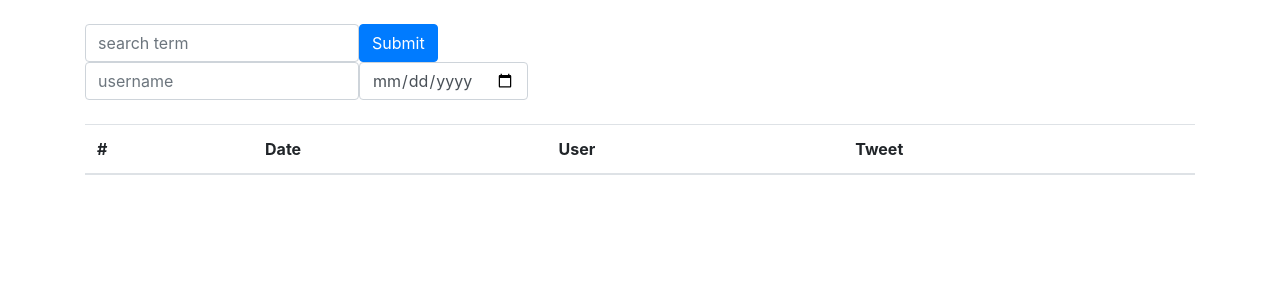
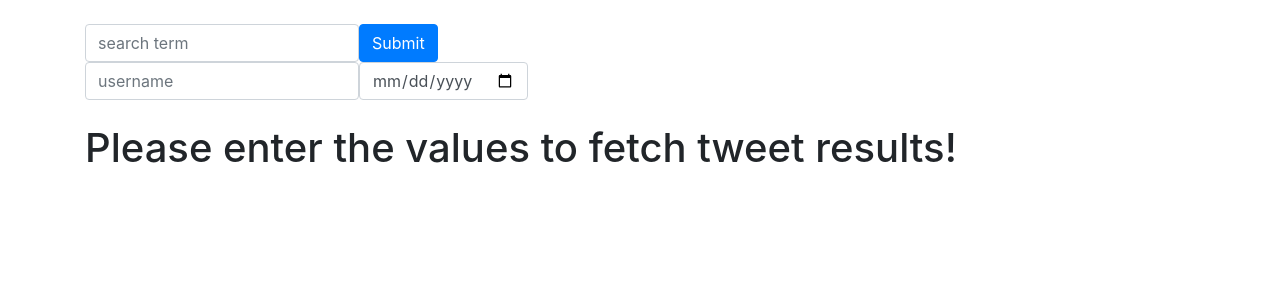
Before and after one commit to chetanya-shrimali/twitter-api, a Django app: page / in a window 1280 px wide. Shown: the top 300 px of the page. Run offline with Django 3.2, Linux system fonts and the light colour scheme; data that the repository does not hold is empty; some libraries are stand-ins or nearby versions.

Commit message:
added search history and updated query

```diff
--- a/api/urls.py
+++ b/api/urls.py
@@ -4,5 +4,7 @@ from api import views
 app_name='api'
 
 urlpatterns = [
-    url(r'^$', views.index, name='home')
+    url(r'^$', views.index, name='home'),
+    url(r'^search-history/$', views.index, name='home'),
+    url(r'^search-history/(?P<pk>[0-9]+)/$', views.index, name='home'),
 ]
--- a/api/views.py
+++ b/api/views.py
@@ -5,15 +5,30 @@ from django.shortcuts import render
 import requests
 from requests_oauthlib import OAuth1
 
+
 def index(request):
     # sending request
     search_term = request.GET.get('search_term')
     username = request.GET.get('username')
     date = request.GET.get('date')
-    tweets = get_tweets(search_term, username, date)
 
-    # print(tweets[0])
-    return render(request, 'api/index.html', {'tweets': tweets})
+    tweets = ''
+    message = ''
+
+    if not search_term and not username:
+        message = 'Please enter the values to fetch tweet results!'
+    else:
+        tweets = get_tweets(search_term, username, date)
+
+    return render(request, 'api/index.html', {'tweets': tweets, 'message': message})
+
+
+def search_history(request):
+    return render(request, 'api/search-history.html')
+
+
+def previous_search_results(request):
+    return render(request, 'api/previous-search-results.html')
 
 
 # fetches tweets
@@ -26,9 +41,17 @@ def get_tweets(search_term, username, date):
 
     auth = OAuth1(API_KEY, API_SECRET, ACCESS_TOKEN, ACCESS_TOKEN_SECRET)
 
+    search_keyword = ''
+
+    if search_term:
+        search_keyword = search_term
+    else:
+        search_keyword = 'from:'+str(username)
+
+    print(search_keyword)
 
     search_params = {
-        'q': search_term,
+        'q': search_keyword,
         'result_type': 'recent',
         'until': date,
         'count': 100
--- a/templates/api/index.html
+++ b/templates/api/index.html
@@ -7,7 +7,7 @@
   <form action="/" method="GET">
     <div class="form-inline">
       <div class="form-group inline">
-        <input type="text"  required="true" name="search_term" class="form-control" id="text" placeholder="search term">
+        <input type="text" name="search_term" class="form-control" id="text" placeholder="search term">
       </div>
       <button type="submit" class="btn btn-primary">Submit</button>
     </div>
@@ -21,6 +21,9 @@
     </div>
   </form>
   <br>
+  {% if message %}
+    <h1>{{message}}</h1>
+  {% else %}
     <div class="table-responsive">
     <table class="table">
       <thead>
@@ -43,5 +46,6 @@
       </tbody>
     </table>
     </div>
+  {% endif %}
 </div>
 {% endblock content %}
```
Also changed, not shown: templates/api/previous-search-results.html (added), templates/api/search-history.html (added). Lines whose indentation alone changed are shown as unchanged.
